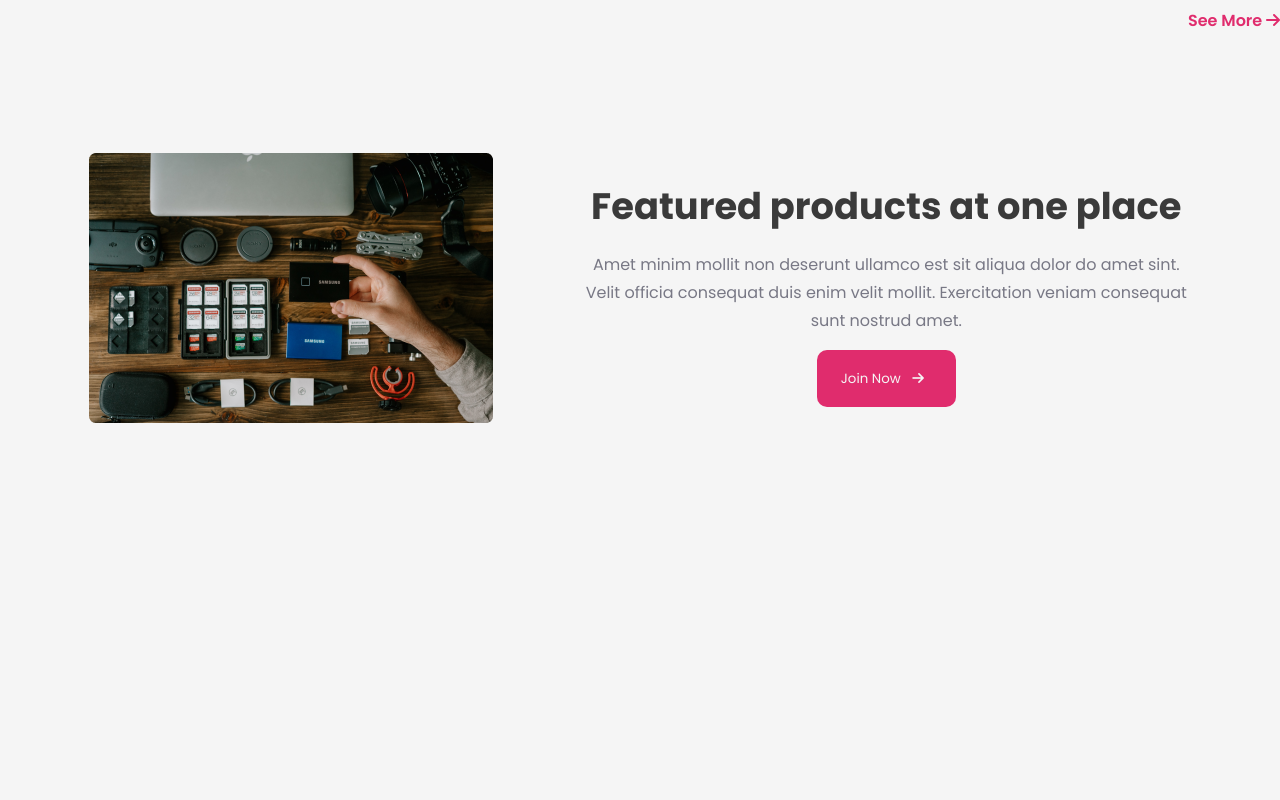
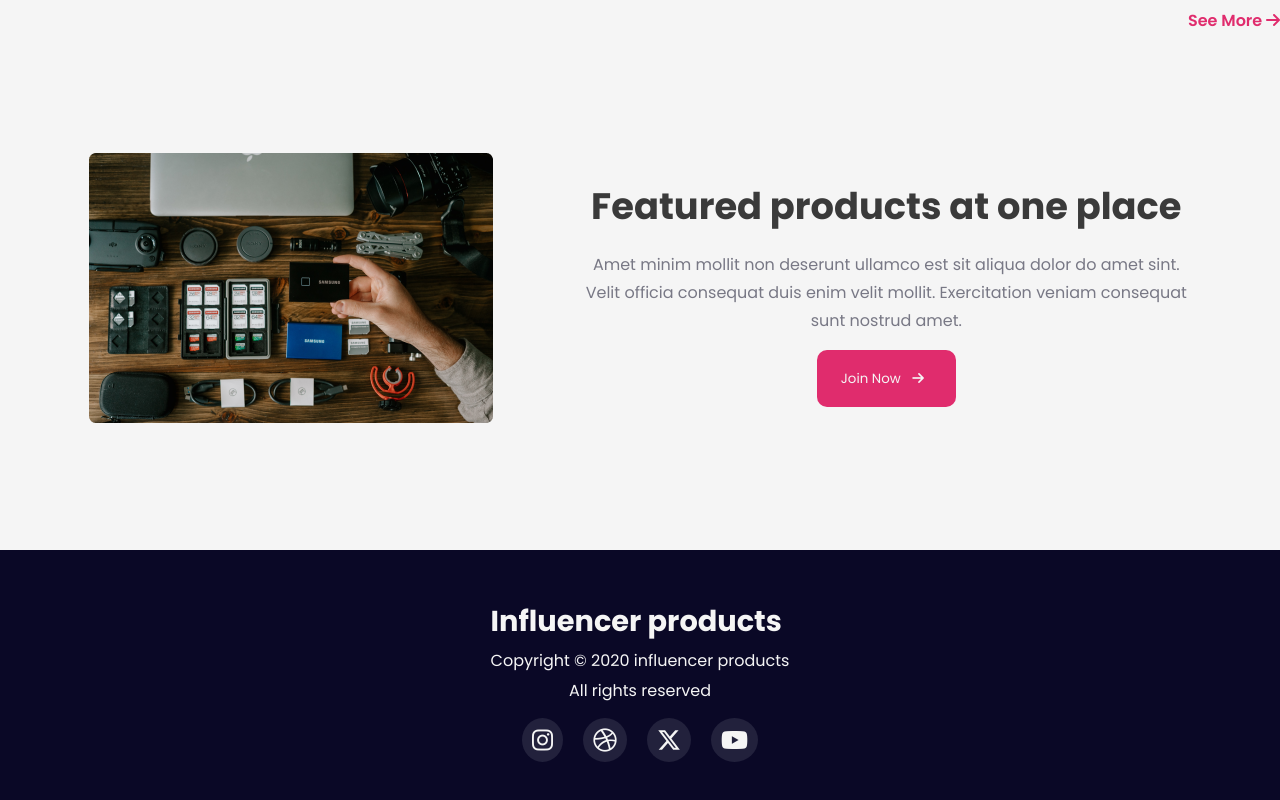
Before and after one commit to mahdi9162/Influencer-Gear, a plain HTML site: page index.html in a window 1280 px wide. Shown: the part 2776-3576 px from the top of the page. Before the commit the page ends 3326 px from the top, so only its background shows below. Drawn offline with Linux system fonts and the light colour scheme.

Commit message:
added footer section

```diff
--- a/index.html
+++ b/index.html
@@ -194,24 +194,36 @@
                     <p class="card-descrip"> Wordwide shifting available <br> Buyers protection possible!</p>
                 </div>
             </div>
-             <p class="see-more"> See More <i class="fa-solid fa-arrow-right"></i></p>
+            <p class="see-more"> See More <i class="fa-solid fa-arrow-right"></i></p>
         </section>
 
         <!-- Feature Section -->
-         <section class="feature-sec flex section-gap">
+        <section class="feature-sec flex section-gap">
             <div class="feature-img">
                 <img src="./images/gear.png" alt="">
             </div>
             <div class="feature-text">
                 <h2> Featured products at one place </h2>
-                <p>Amet minim mollit non deserunt ullamco est sit aliqua dolor do amet sint. Velit officia consequat duis enim velit mollit. Exercitation veniam consequat sunt nostrud amet.</p>
+                <p>Amet minim mollit non deserunt ullamco est sit aliqua dolor do amet sint. Velit officia consequat
+                    duis enim velit mollit. Exercitation veniam consequat sunt nostrud amet.</p>
                 <button class="btn"> Join Now <i class="fa-solid fa-arrow-right"></i></button>
             </div>
-         </section>
-
+        </section>
     </main>
 
-    <footer>
+    <footer class="footer-container flex">
+        <div class="footer-content">
+            <h3> Influencer products </h3>
+            <p>Copyright © 2020 influencer products</p>
+            <p> All rights reserved </p>
+
+            <div class="footer-icon flex">
+                <i class="fa-brands fa-instagram"></i>
+                <i class="fa-brands fa-dribbble"></i>
+                <i class="fa-brands fa-x-twitter"></i>
+                <i class="fa-brands fa-youtube"></i>
+            </div>
+        </div>
 
     </footer>
 </body>
--- a/style.css
+++ b/style.css
@@ -292,9 +292,47 @@ body {
 }
 
 
+/* Footer Section */
+.footer-container {
+    justify-content: center;
+    background-color: #0A0826;
+    padding: 50px 0;
+    color: whitesmoke;
+}
 
+.footer-content h3 {
+    font-size: 1.8rem;
+    font-weight: 700;
+    margin-bottom: 5px;
+}
 
+.footer-content p {
+    margin-bottom: 5px;
+    font-weight: 400;
+    font-size: 1rem;
+    text-align: center;
+}
 
+.footer-icon {
+   justify-content: center;
+   gap: 20px;
+   font-size: 1.5rem;
+   font-weight: 500;
+   margin-top: 15px;
+}
+
+.footer-icon i {
+    padding: 10px;
+    background-color: #22213C;
+    border-radius: 50%;
+    transition: all .35s ease;
+    cursor: pointer;
+}
+
+.footer-icon i:hover {
+    transform: scale(1.05) translateY(-5px);
+    color:  var(--main-color);
+}
 
 
 
@@ -364,6 +402,10 @@ body {
         grid-template-columns: 1fr;
     }
 
+    .see-more {
+        text-align: center;
+    }
+
     /* Feature Section */
     .feature-sec {
         flex-direction: column-reverse;
```
